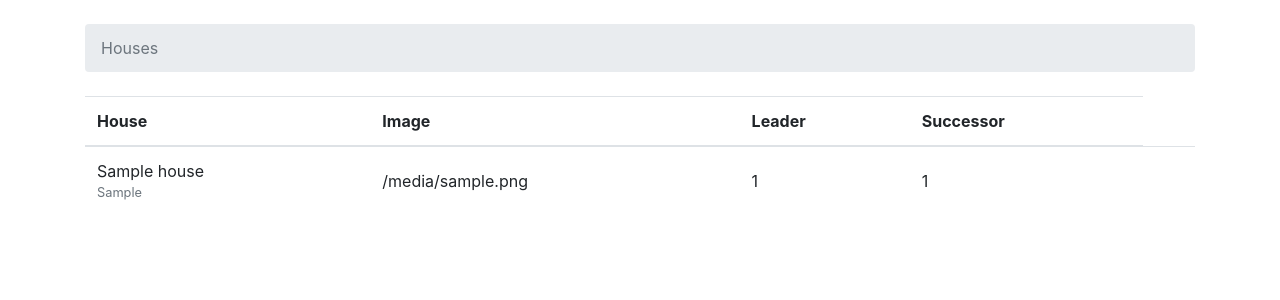
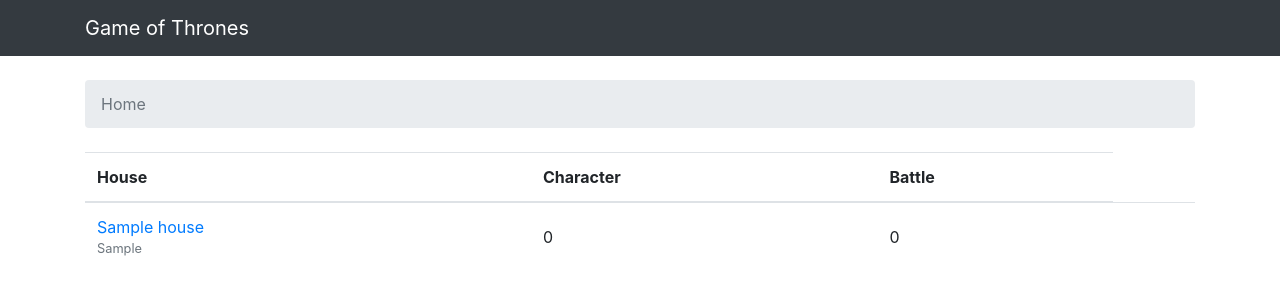
Before and after one commit to csanjeev25/GameofThrones, a Django app: template templates/index.html in a window 1280 px wide. Shown: the top 300 px of the page. Run offline with Django 3.2, Linux system fonts and the light colour scheme; the template is opened without the code that fills it: most values are stand-ins (such as "Sample title", 1, 10 or a date in 2020); some libraries are stand-ins or nearby versions.

Commit message:
Link different view and access data in oracle done

```diff
--- a/GameofThrones/urls.py
+++ b/GameofThrones/urls.py
@@ -21,4 +21,9 @@
 urlpatterns = [
 	url(r'^$', views.index, name='index'),
     url(r'^admin/', admin.site.urls),
+    url(r'^house/(?P<pk>\d+)/$',views.house,name='house'),
+    url(r'^character/(?P<pk>\d+)/$', views.character, name='character'),
+    url(r'^character/(?P<pk>\d+)new/$',views.new_character,name='new_character')
+    url(r'^house/(?P<pk>\d+)new/$',views.new_house,name='new_house')
+    url(r'^battle/(?P<pk>\d+)new/$',views.new_battle,name='new_battle')
 ]
--- a/GameofThronesApp/models.py
+++ b/GameofThronesApp/models.py
@@ -5,8 +5,8 @@
 
 class Character(models.Model):
 	character_id = models.AutoField(primary_key=True)
-	c_name = models.CharField(max_length=22)
-	c_image = models.CharField(max_length=1024)
+	c_name = models.CharField(max_length=22,blank = False)
+	c_image = models.CharField(max_length=1024,blank = False)
 
 	class Meta:
 		db_table = u'CHARACTER'
--- /dev/null
+++ b/templates/base.html
@@ -0,0 +1,26 @@
+{% load static %}
+<!DOCTYPE html>
+<html>
+  <head>
+    <meta charset="utf-8">
+    <title>{% block title %}Game of Thrones{% endblock %}</title>
+    <link rel="stylesheet" href="{% static 'GameofThrones/css/bootstrap.min.css' %}">
+  </head>
+  <body>
+
+    <nav class="navbar navbar-expand-lg navbar-dark bg-dark">
+      <div class="container">
+        <a class="navbar-brand" href="{% url 'index' %}">Game of Thrones</a>
+      </div>
+    </nav>
+
+    <div class="container">
+      <ol class="breadcrumb my-4">
+        {% block breadcrumb %}
+        {% endblock %}
+      </ol>
+      {% block content %}
+      {% endblock %}
+    </div>
+  </body>
+</html>
--- a/templates/index.html
+++ b/templates/index.html
@@ -1,40 +1,30 @@
-{% load static %}
-<!DOCTYPE html>
-<html>
-  <head>
-    <meta charset="utf-8">
-    <title>Houses</title>
-    <link rel="stylesheet" href="{% static 'GameofThrones/css/bootstrap.min.css' %}">
-  </head>
-  <body>
-    <div class="container">
-      <ol class="breadcrumb my-4">
-        <li class="breadcrumb-item active">Houses</li>
-      </ol>
+{% extends 'base.html' %}
+
+{% block breadcrumb %}
+  <li class="breadcrumb-item active">Home</li>
+{% endblock %}
+
+{% block content %}
   <table class="table">
     <thead class="thead-inverse">
       <tr>
         <th>House</th>
-            <th>Image</th>
-            <th>Leader</th>
-            <th>Successor</th>
+        <th>Character</th>
+        <th>Battle</th>
       </tr>
     </thead>
     <tbody>
       {% for house in houses %}
         <tr>
           <td>
-                {{ house.h_name }}
+            <a href="{% url 'house' house.pk %}">{{ house.h_name }}</a>
             <small class="text-muted d-block">{{ house.house_slogan }}</small>
           </td>
-              <td class="align-middle">{{house.h_image}}</td>
-              <td class="align-middle">{{house.house_leader_id}}</td>
-              <td class="align-middle">{{house.leader_successor_id}}</td>
+          <td class="align-middle">0</td>
+          <td class="align-middle">0</td>
           <td></td>
         </tr>
       {% endfor %}
     </tbody>
   </table>
-    </div>
-  </body>
-</html>
+{% endblock %}
```
Also changed, not shown: GameofThronesApp/tests.py (+22 -0 lines), GameofThronesApp/views.py (+34 -0 lines), templates/character.html (added, +16 -0 lines), templates/house.html (added, +16 -0 lines). Lines whose indentation alone changed are shown as unchanged.
